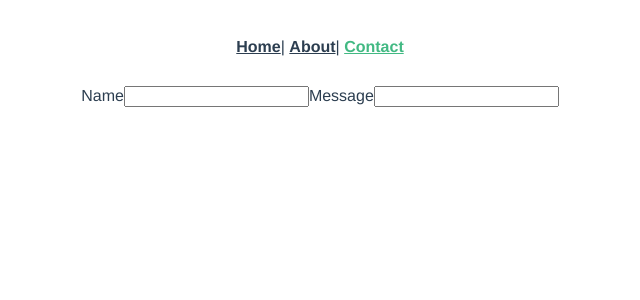
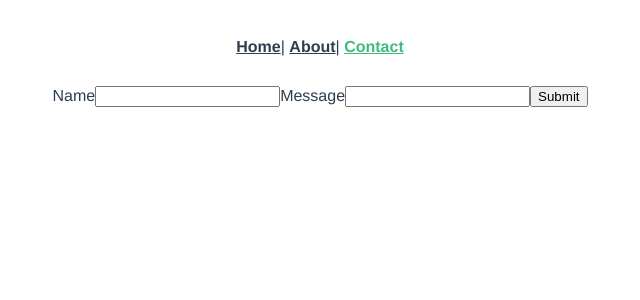
Before and after one commit to yutveg/vue-framework, a Vue app in the folder my-app/: page /contact in a window 1280 px wide. Shown: the top 300 px of the page, without its empty margins (320-960 px from the left). Built offline with nearby package versions, Linux system fonts and the light colour scheme.

Commit message:
built out card create method on vue component

```diff
--- a/my-app/src/views/Contact.vue
+++ b/my-app/src/views/Contact.vue
@@ -1,9 +1,17 @@
 <template>
   <div>
-    <label>Name</label>
-    <input v-model="form.name" type="text" name="name" />
-    <label>Message</label>
-    <input v-model="form.message" type="text" name="message" />
+    <form @submit="createCard">
+      <label>Name</label>
+      <input v-model="form.name" type="text" name="name" />
+      <label>Message</label>
+      <input v-model="form.message" type="text" name="message" />
+      <button type="submit">Submit</button>
+    </form>
+
+    <div v-for="card in cards" :key="card.name">
+      <h1>{{ card.name }}</h1>
+      <h2>{{ card.message }}</h2>
+    </div>
   </div>
 </template>
 
@@ -14,8 +22,14 @@ export default {
       form: {
         name: "",
         message: ""
-      }
+      },
+      cards: []
     };
+  },
+  methods: {
+    createCard(e, cardData) {
+      this.cards.push(cardData);
+    }
   }
 };
 </script>
```
